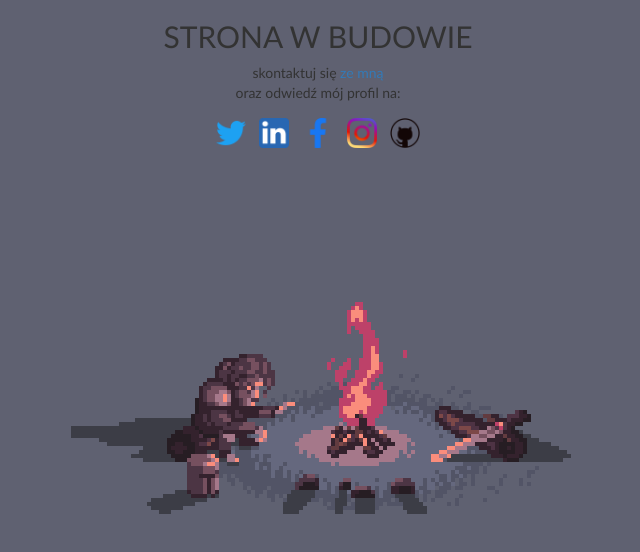
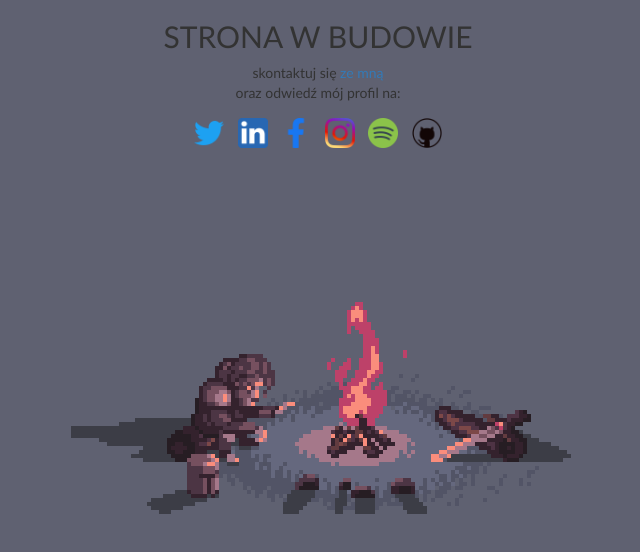
Before and after one commit to kowalczykwiktor/front-other, a plain HTML site: page under_construction/index.html in a window 1280 px wide. Shown: the whole page, without its empty margins (322-962 px from the left). Drawn offline with nearby package versions, Linux system fonts and the light colour scheme.

Commit message:
spotify_icon

```diff
--- a/under_construction/index.html
+++ b/under_construction/index.html
@@ -39,11 +39,13 @@
 									src="graphics\instagram.png" alt="Linkedin"
 									style="width: 30px;height: 30px;margin: 5px"></a>
 
+							<a href="https://open.spotify.com/user/11124843334?si=a5dd302e7a664617/"
+								target="_blank"><img src="graphics\spotify.png" alt="Spotify"
+									style="width: 30px;height: 30px;margin: 5px"></a>
+
 							<a href="https://www.github.com/kowalczykwiktor/" target="_blank"><img
 									src="graphics\github.png" alt="GitHub"
 									style="width: 30px;height: 30px;margin: 5px"></a>
-
-
 						</div>
 					</div>
 				</div>
```
Also changed, not shown: under_construction/graphics/spotify.png (added).
